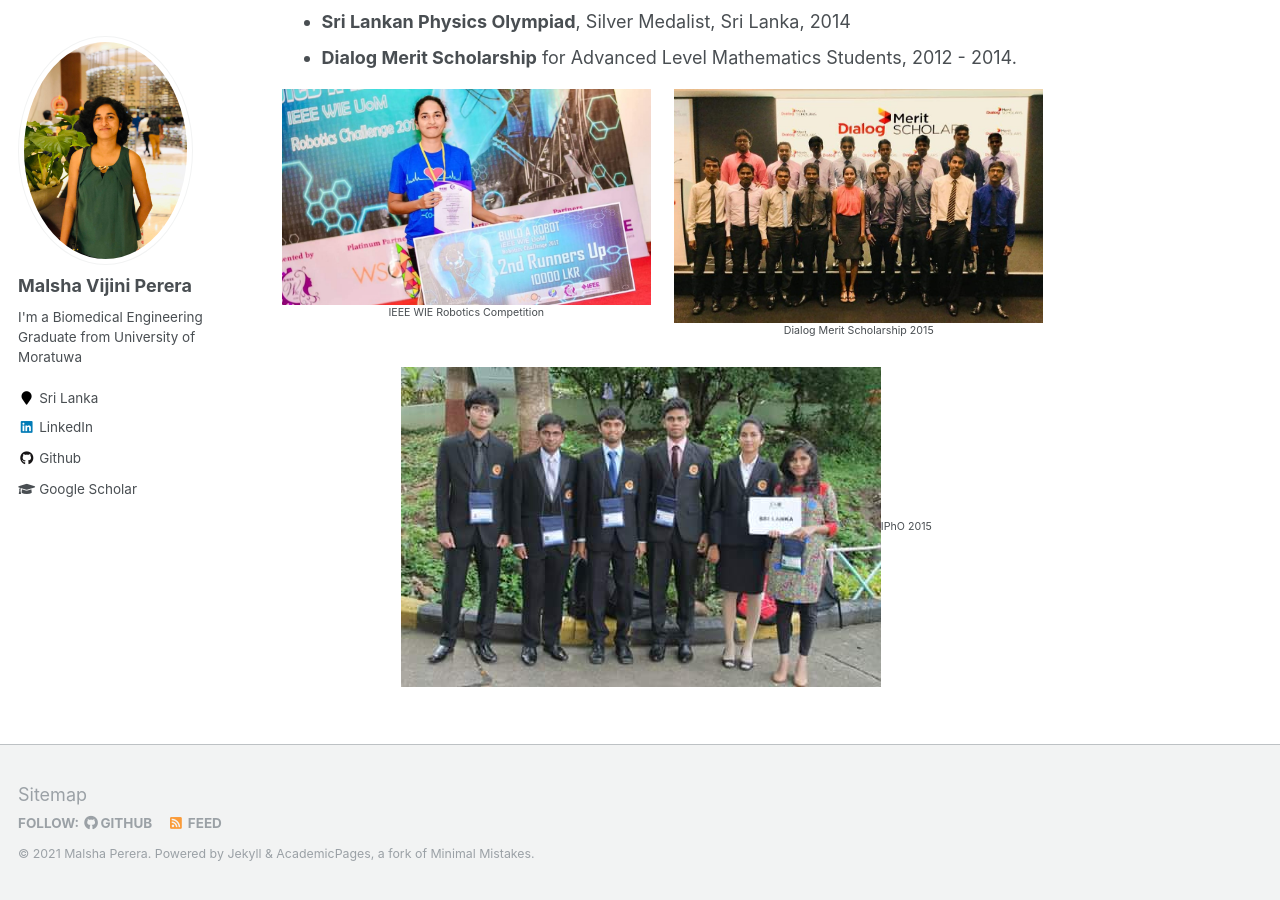
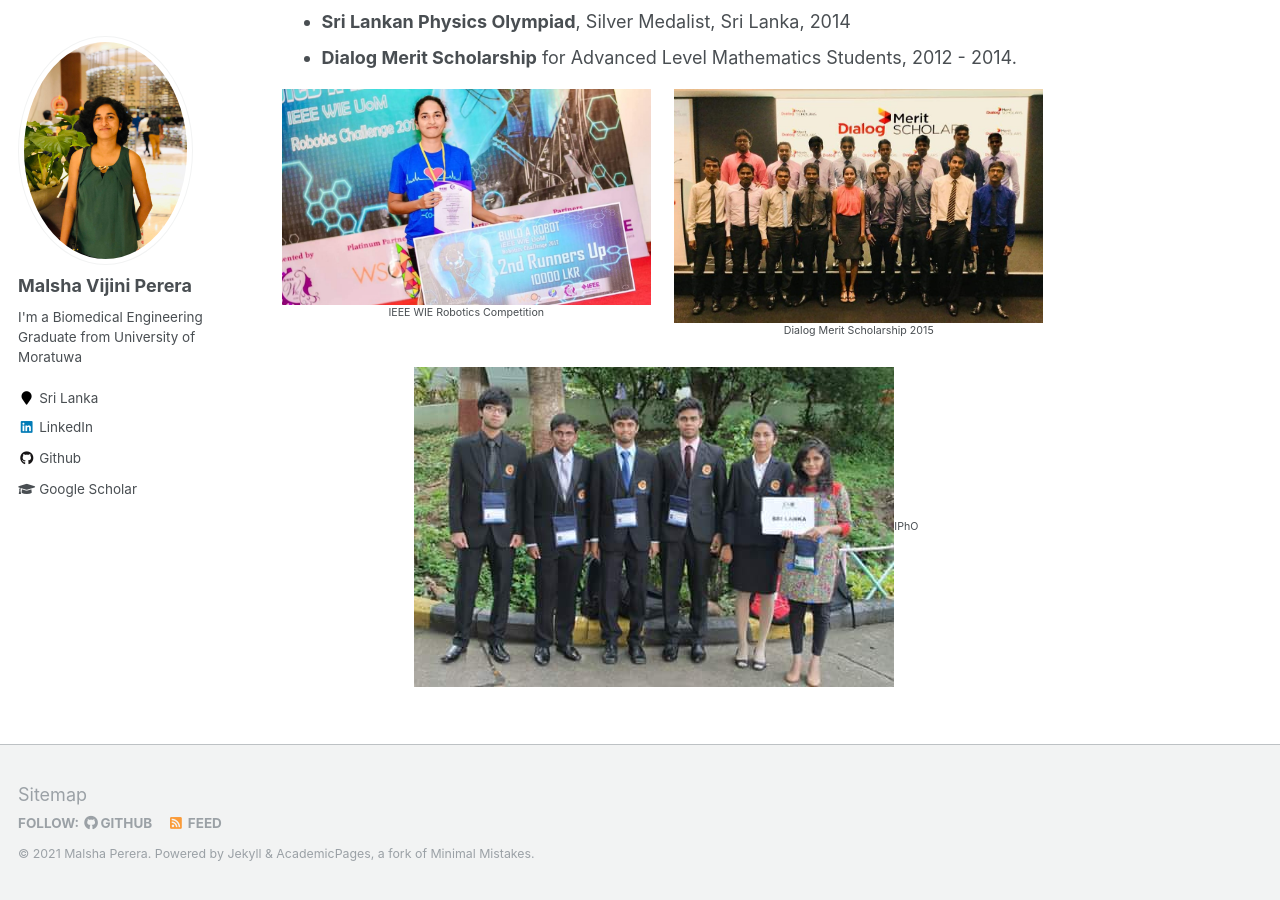
Before and after one commit to malshaV/malshaV.github.io, a Jekyll site: the page built from _pages/awards.md, in a window 1280 px wide and 900 px high, scrolled down 548 px. Built offline with Jekyll 4.4.1, drawn with Linux system fonts in a browser that asks for light colours.

Commit message:
update figures

```diff
--- a/_pages/awards.md
+++ b/_pages/awards.md
@@ -25,4 +25,4 @@ author_profile: true
 
 <p style="clear: both;">
 
-<p style="text-align:center; font-size: 8pt; margin-bottom: 0.5em"><img src="/images/Olympiad.jpg" alt="Logo">IPhO 2015</p>
+<p style="text-align:center; font-size: 8pt; margin-bottom: 0.5em"><img src="/images/Olympiad.jpg" alt="Logo">IPhO</p>
```
